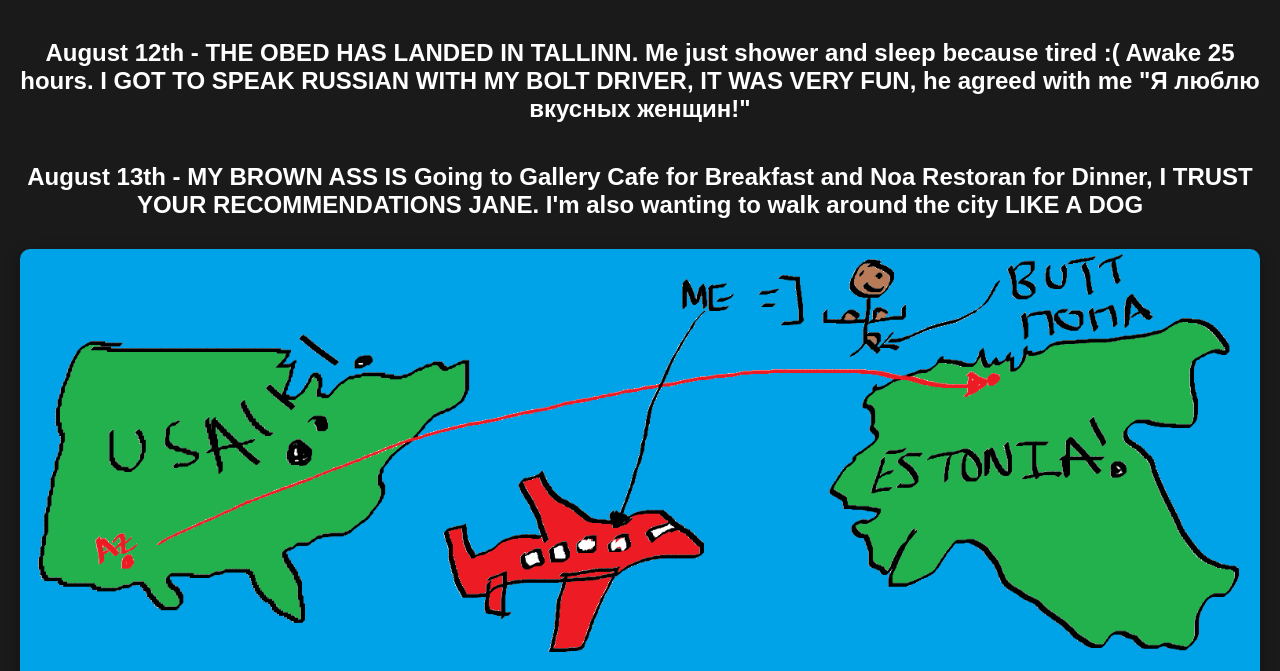
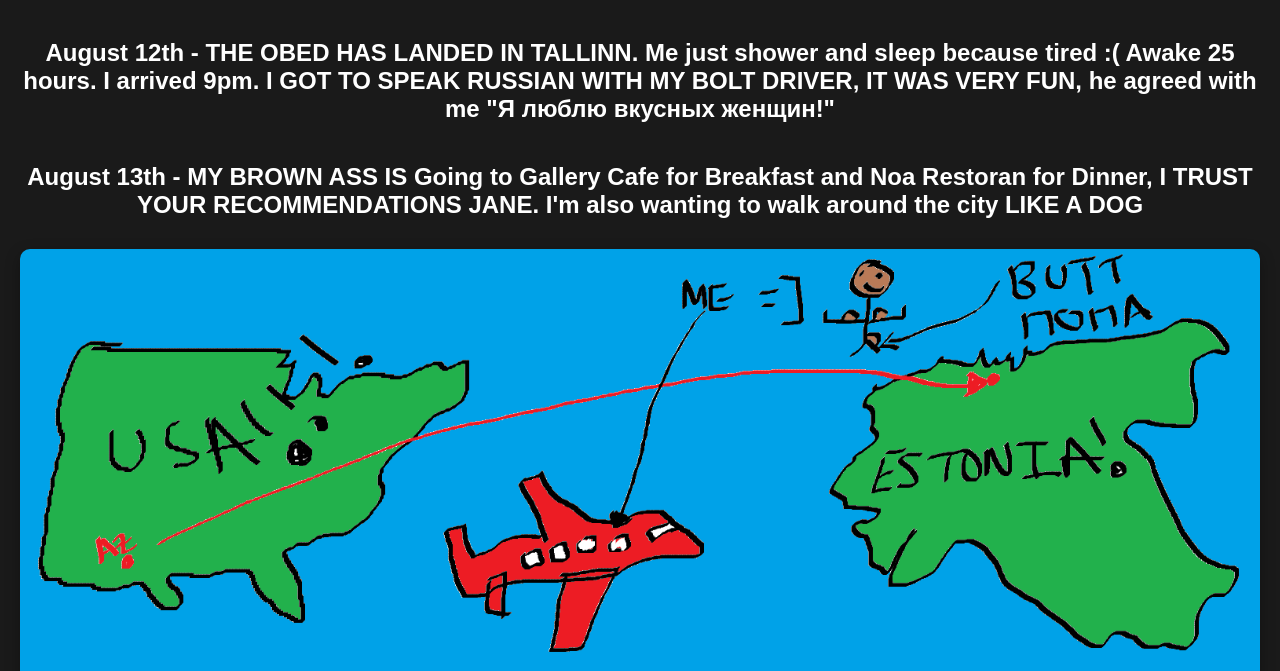
Before and after one commit to Obed-Miranda/Obed-Miranda.github.io, a plain HTML site: page Vacations.html in a window 1280 px wide. Shown: the part 129-800 px from the top of the page. Drawn offline with Linux system fonts and the light colour scheme; no server answers.

Commit message:
Update Vacations.html

```diff
--- a/Vacations.html
+++ b/Vacations.html
@@ -220,7 +220,7 @@
     <div class="content">
         <h1>Welcome to the Obed Vacation Life</h1>
 
-        <h2>August 12th - THE OBED HAS LANDED IN TALLINN. Me just shower and sleep because tired :( Awake 25 hours. I GOT TO SPEAK RUSSIAN
+        <h2>August 12th - THE OBED HAS LANDED IN TALLINN. Me just shower and sleep because tired :( Awake 25 hours. I arrived 9pm. I GOT TO SPEAK RUSSIAN
         WITH MY BOLT DRIVER, IT WAS VERY FUN, he agreed with me "Я люблю вкусных женщин!"</h2>
 
         <h2>August 13th - MY BROWN ASS IS Going to Gallery Cafe for Breakfast and Noa Restoran for Dinner, I TRUST YOUR RECOMMENDATIONS JANE.
```
